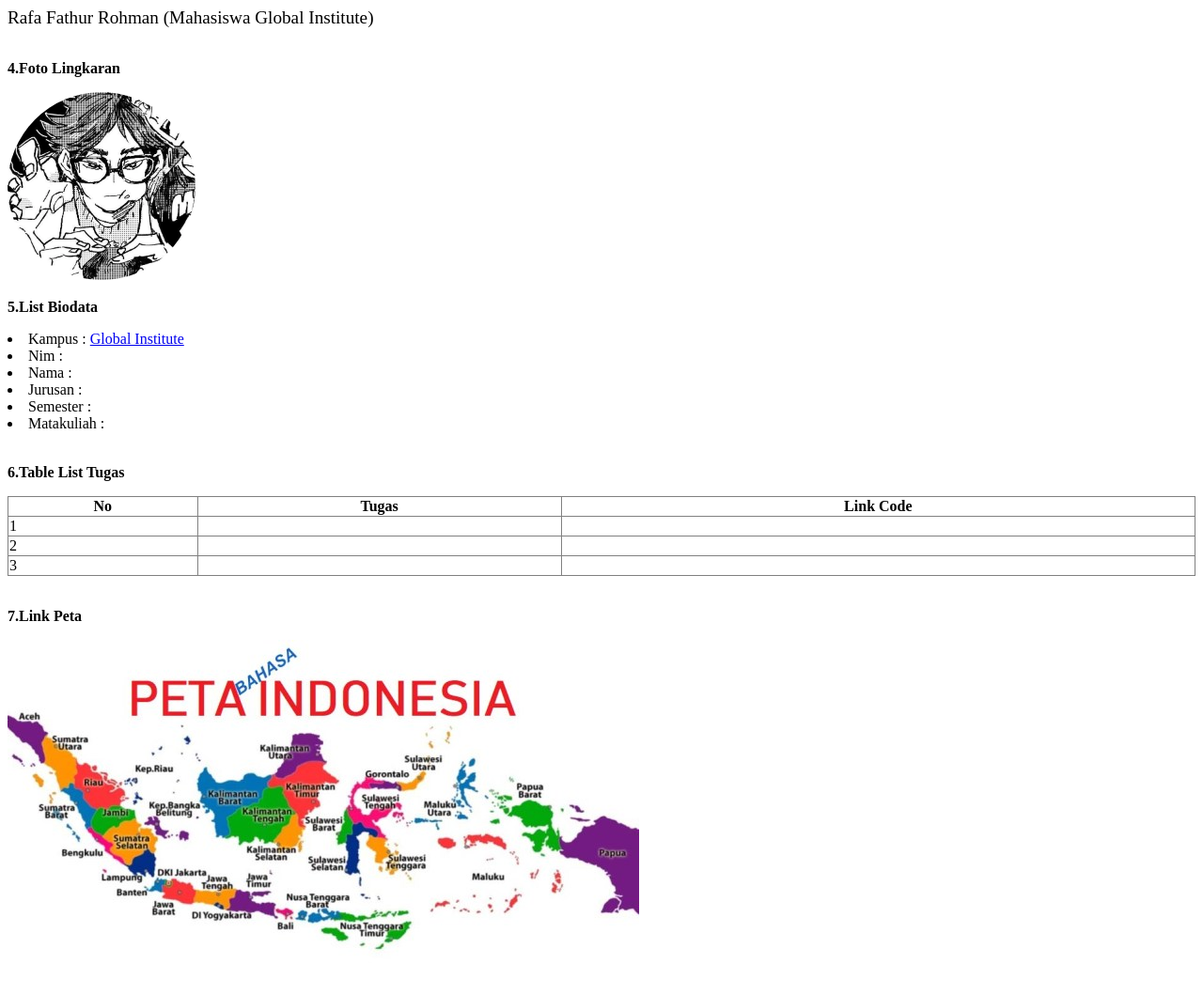
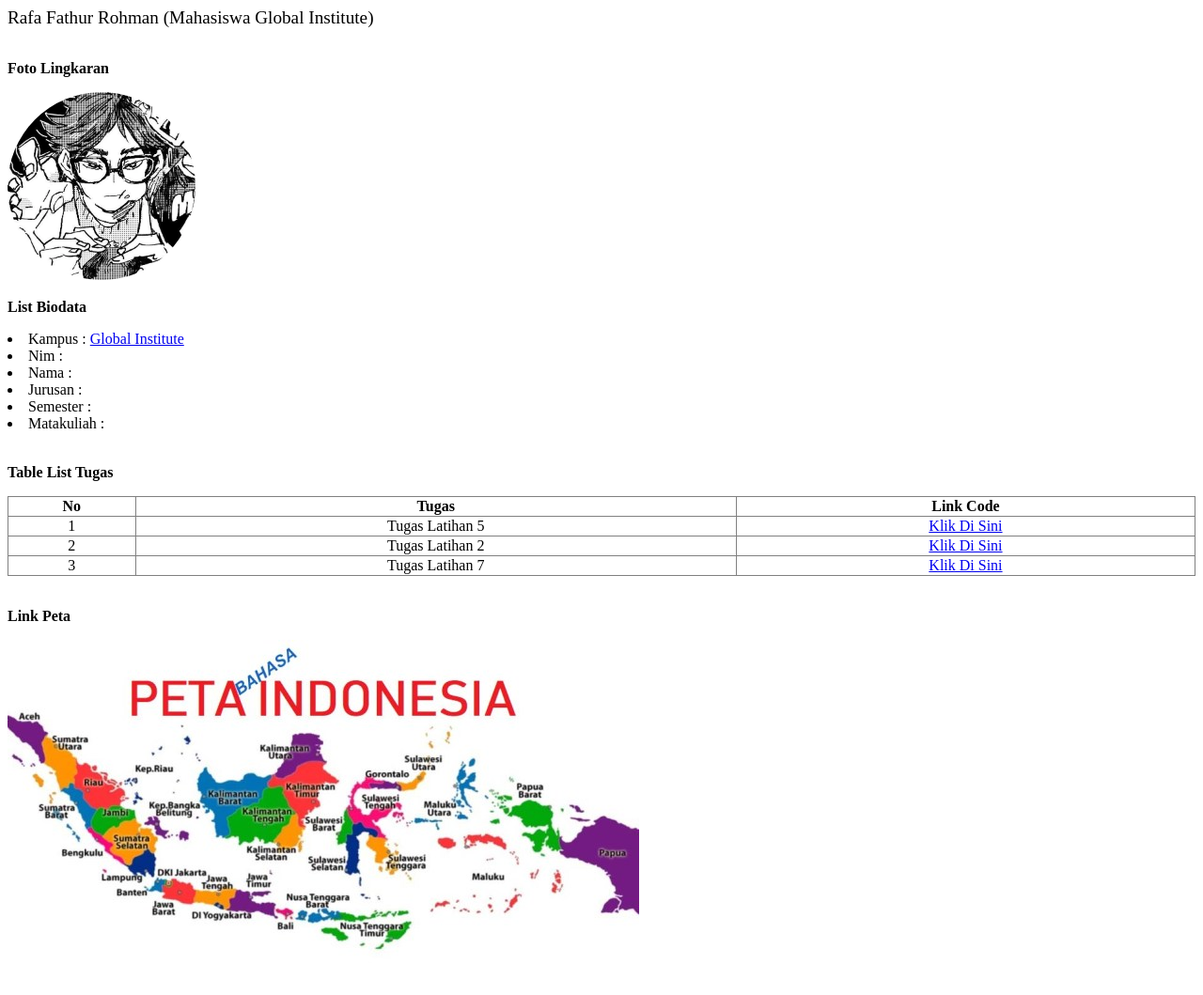
Before and after one commit to rapp-afk/1124160130-uts-s2, a plain HTML site: page index.html in a window 1280 px wide. Shown: the whole page at 94% size. Drawn offline with Linux system fonts and the light colour scheme.

Commit message:
2 pulau html

```diff
--- a/index.html
+++ b/index.html
@@ -8,17 +8,17 @@
 </head>
 <body>
    <header style="font-size: larger; color: black;">Rafa Fathur Rohman (Mahasiswa Global Institute)</header>
-   <br> <p> <b>4.Foto Lingkaran</b></p>
+   <br> <p> <b>Foto Lingkaran</b></p>
    <img src="image/icon.webp" style="border-radius: 50%; text-align: center;" width="200px" >
-   <br> <p> <b>5.List Biodata</b></p>
+   <br> <p> <b>List Biodata</b></p>
    <li> Kampus : <a href="https://global.ac.id/">Global Institute</a></li>
     <li> Nim : </li>
     <li> Nama : </li>
     <li> Jurusan : </li>
     <li> Semester : </li>
     <li> Matakuliah : </li>
-    <br> <p> <b>6.Table List Tugas</b></p>
-    <table border="1" style="border-collapse: collapse; width: 100%;">
+    <br> <p> <b>Table List Tugas</b></p>
+    <table border="1" style="border-collapse: collapse; text-align: center; width: 100%;" >
         <tr>
             <th>No</th>
             <th>Tugas</th>
@@ -26,25 +26,24 @@
         </tr>
         <tr>
             <td>1</td>
-            <td></td>
-            <td></td>
+            <td>Tugas Latihan 5</td>
+            <td><a href="https://github.com/rapp-afk/1124160130-latihan-5">Klik Di Sini</a></td>
         </tr>
         <tr>
             <td>2</td>
-            <td></td>
-            <td></td>
+            <td>Tugas Latihan 2</td>
+            <td><a href="https://github.com/rapp-afk/1124160130-Tugas-02">Klik Di Sini</a></td>
         </tr>
         <tr>
             <td>3</td>
-            <td></td>
-            <td></td>
+            <td>Tugas Latihan 7</td>
+            <td><a href="https://github.com/rapp-afk/1124160130-html-per7">Klik Di Sini</a></td>
         </tr>
     </table>
-    <br> <p> <b>7.Link Peta</b></p>
+    <br> <p> <b>Link Peta</b></p>
     <img src="image/map1.jpg" usemap="#peta" alt="Peta Pulau">
     <map name="peta">
-        <area shape="rect" coords="20,79,120,179" alt="aceh" href="https://id.wikipedia.org/wiki/Pulo_Aceh,_Aceh_Besar">
-        <area shape="rect" coords="255,276,355,376" alt="jawa" href="https://id.wikipedia.org/wiki/Jawa">
-
+        <area shape="rect" coords="20,79,120,179" alt="aceh" href="aceh.html">
+        <area shape="rect" coords="255,276,355,376" alt="jawa" href="jawa.html">
 </body>
 </html>
```
Also changed, not shown: aceh.html (added, +6 -0 lines), jawa.html (added, +4 -0 lines).
